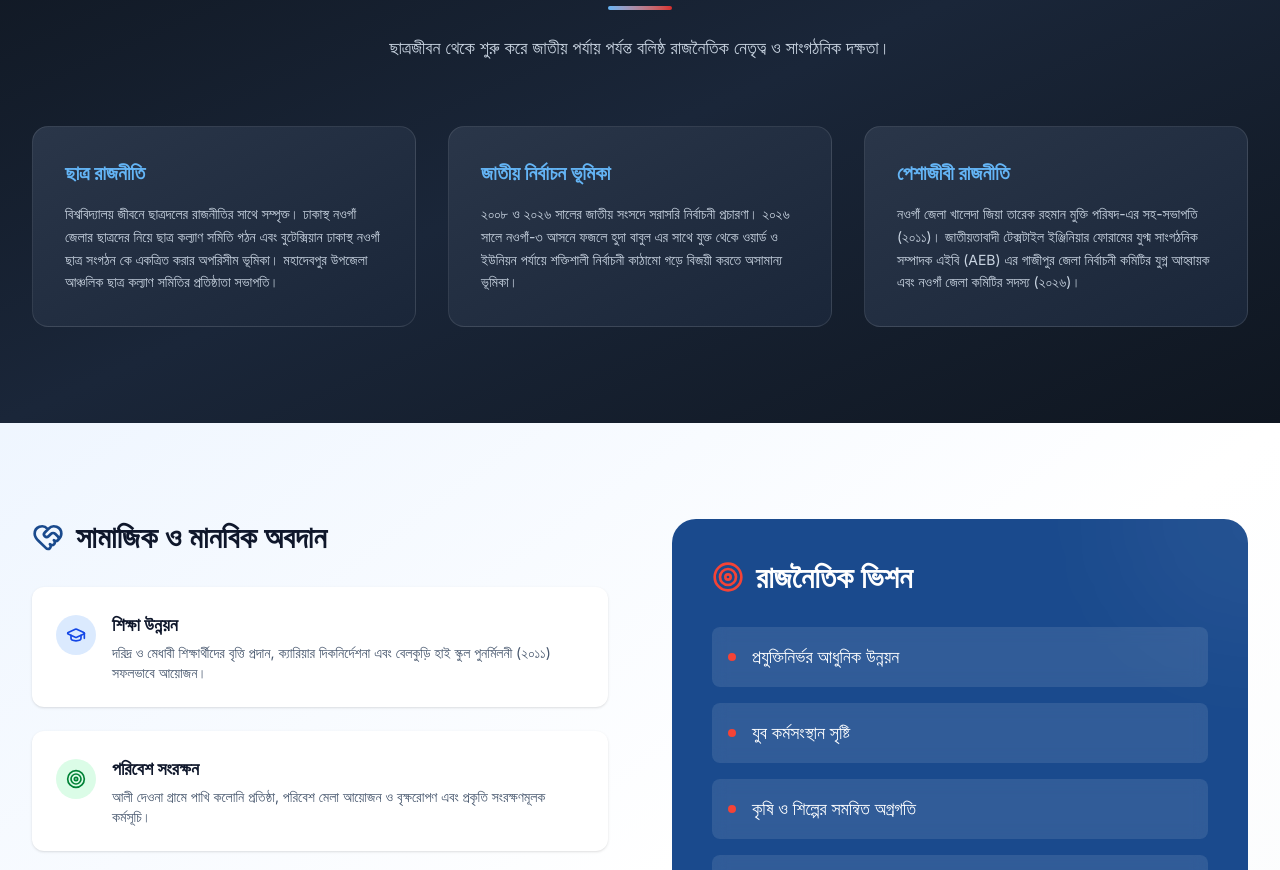
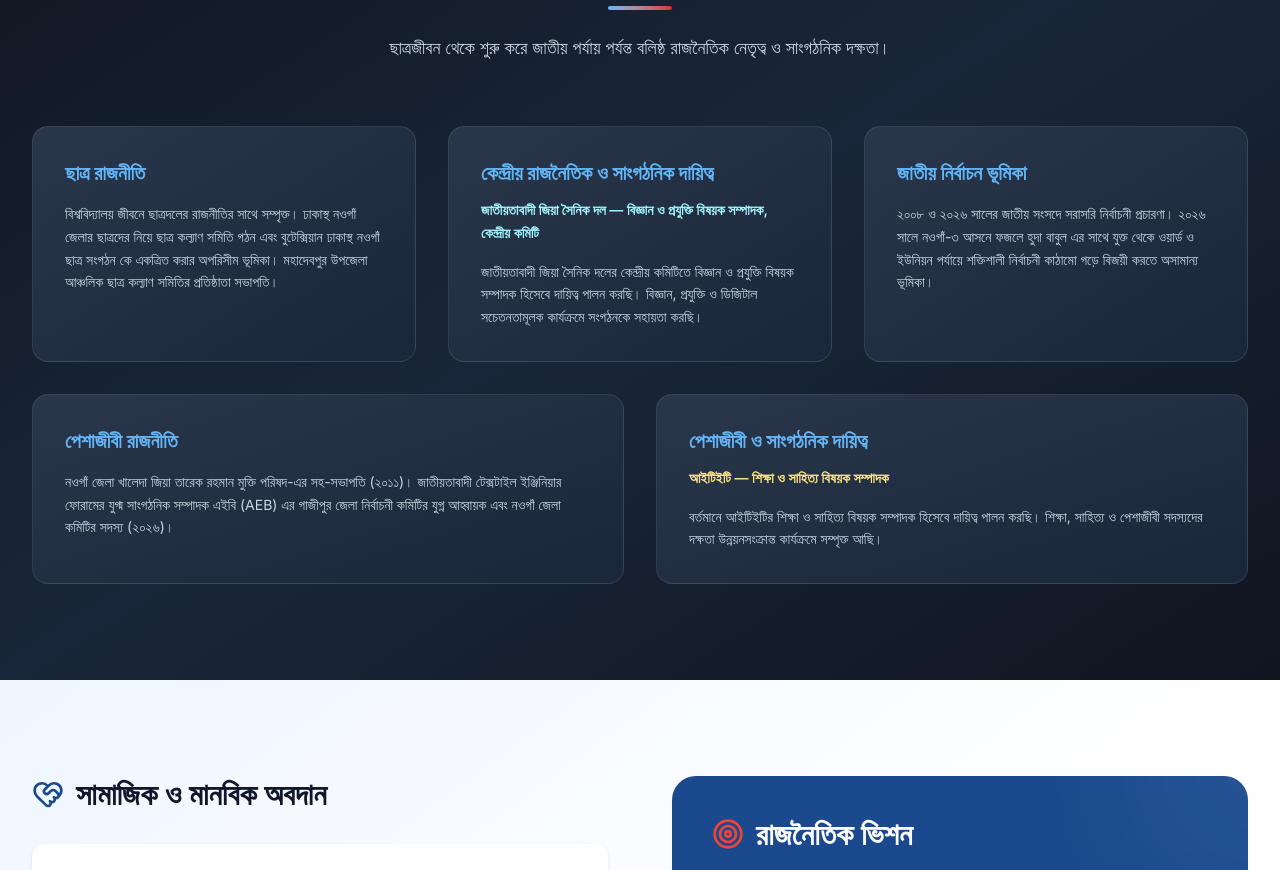
Before and after one commit to mushfikur-dwip/faisal, a React (Vite) app: page / in a window 1280 px wide. Shown: the part 2360-3230 px from the top of the page. Built offline with nearby package versions, Linux system fonts and the light colour scheme; no server answers; a web font is replaced by a local one.

Commit message:
feat: enhance political experience section with additional roles and improved layout

```diff
--- a/src/HomePage.tsx
+++ b/src/HomePage.tsx
@@ -241,13 +241,13 @@ export default function HomePage({ galleryItems, onGalleryUpdate }: HomePageProp
             <p className="text-slate-300 text-lg">ছাত্রজীবন থেকে শুরু করে জাতীয় পর্যায় পর্যন্ত বলিষ্ঠ রাজনৈতিক নেতৃত্ব ও সাংগঠনিক দক্ষতা।</p>
           </div>
 
-          <div className="grid md:grid-cols-2 lg:grid-cols-3 gap-8">
+          <div className="grid md:grid-cols-2 lg:grid-cols-6 gap-8">
             <motion.div
               initial={{ opacity: 0, y: 20 }}
               whileInView={{ opacity: 1, y: 0 }}
               transition={{ duration: 0.5 }}
               viewport={{ once: true }}
-              className="bg-linear-to-br from-[#2a3649] to-[#1a2639] p-8 rounded-2xl border border-white/10 hover:border-blue-400/50 hover:shadow-xl hover:shadow-blue-500/20 transition-all duration-300 transform hover:scale-105">
+              className="lg:col-span-2 bg-linear-to-br from-[#2a3649] to-[#1a2639] p-8 rounded-2xl border border-white/10 hover:border-blue-400/50 hover:shadow-xl hover:shadow-blue-500/20 transition-all duration-300 transform hover:scale-105">
               <h3 className="text-xl font-bold text-[#64b5f6] mb-4">ছাত্র রাজনীতি</h3>
               <p className="text-slate-300 text-sm leading-relaxed">
                 বিশ্ববিদ্যালয় জীবনে ছাত্রদলের রাজনীতির সাথে সম্পৃক্ত। ঢাকাস্থ নওগাঁ জেলার ছাত্রদের নিয়ে ছাত্র কল্যাণ সমিতি গঠন এবং বুটেক্সিয়ান ঢাকাস্থ নওগাঁ ছাত্র সংগঠন কে একত্রিত করার অপরিসীম ভূমিকা। মহাদেবপুর উপজেলা আঞ্চলিক ছাত্র কল্যাণ সমিতির প্রতিষ্ঠাতা সভাপতি।
@@ -259,7 +259,22 @@ export default function HomePage({ galleryItems, onGalleryUpdate }: HomePageProp
               whileInView={{ opacity: 1, y: 0 }}
               transition={{ duration: 0.5, delay: 0.1 }}
               viewport={{ once: true }}
-              className="bg-linear-to-br from-[#2a3649] to-[#1a2639] p-8 rounded-2xl border border-white/10 hover:border-red-400/50 hover:shadow-xl hover:shadow-red-500/20 transition-all duration-300 transform hover:scale-105">
+              className="lg:col-span-2 bg-linear-to-br from-[#2a3649] to-[#1a2639] p-8 rounded-2xl border border-white/10 hover:border-cyan-400/50 hover:shadow-xl hover:shadow-cyan-500/20 transition-all duration-300 transform hover:scale-105">
+              <h3 className="text-xl font-bold text-[#64b5f6] mb-3">কেন্দ্রীয় রাজনৈতিক ও সাংগঠনিক দায়িত্ব</h3>
+              <p className="text-cyan-200 font-semibold text-sm leading-relaxed mb-4">
+                জাতীয়তাবাদী জিয়া সৈনিক দল — বিজ্ঞান ও প্রযুক্তি বিষয়ক সম্পাদক, কেন্দ্রীয় কমিটি
+              </p>
+              <p className="text-slate-300 text-sm leading-relaxed">
+                জাতীয়তাবাদী জিয়া সৈনিক দলের কেন্দ্রীয় কমিটিতে বিজ্ঞান ও প্রযুক্তি বিষয়ক সম্পাদক হিসেবে দায়িত্ব পালন করছি। বিজ্ঞান, প্রযুক্তি ও ডিজিটাল সচেতনতামূলক কার্যক্রমে সংগঠনকে সহায়তা করছি।
+              </p>
+            </motion.div>
+
+            <motion.div
+              initial={{ opacity: 0, y: 20 }}
+              whileInView={{ opacity: 1, y: 0 }}
+              transition={{ duration: 0.5, delay: 0.2 }}
+              viewport={{ once: true }}
+              className="lg:col-span-2 bg-linear-to-br from-[#2a3649] to-[#1a2639] p-8 rounded-2xl border border-white/10 hover:border-red-400/50 hover:shadow-xl hover:shadow-red-500/20 transition-all duration-300 transform hover:scale-105">
               <h3 className="text-xl font-bold text-[#64b5f6] mb-4">জাতীয় নির্বাচন ভূমিকা</h3>
               <p className="text-slate-300 text-sm leading-relaxed">
                 ২০০৮ ও ২০২৬ সালের জাতীয় সংসদে সরাসরি নির্বাচনী প্রচারণা। ২০২৬ সালে নওগাঁ-৩ আসনে ফজলে হুদা বাবুল এর সাথে যুক্ত থেকে ওয়ার্ড ও ইউনিয়ন পর্যায়ে শক্তিশালী নির্বাচনী কাঠামো গড়ে বিজয়ী করতে অসামান্য ভূমিকা।
@@ -269,12 +284,27 @@ export default function HomePage({ galleryItems, onGalleryUpdate }: HomePageProp
             <motion.div
               initial={{ opacity: 0, y: 20 }}
               whileInView={{ opacity: 1, y: 0 }}
-              transition={{ duration: 0.5, delay: 0.2 }}
+              transition={{ duration: 0.5, delay: 0.3 }}
               viewport={{ once: true }}
-              className="bg-linear-to-br from-[#2a3649] to-[#1a2639] p-8 rounded-2xl border border-white/10 hover:border-purple-400/50 hover:shadow-xl hover:shadow-purple-500/20 transition-all duration-300 transform hover:scale-105">
+              className="lg:col-span-3 bg-linear-to-br from-[#2a3649] to-[#1a2639] p-8 rounded-2xl border border-white/10 hover:border-purple-400/50 hover:shadow-xl hover:shadow-purple-500/20 transition-all duration-300 transform hover:scale-105">
               <h3 className="text-xl font-bold text-[#64b5f6] mb-4">পেশাজীবী রাজনীতি</h3>
               <p className="text-slate-300 text-sm leading-relaxed">
                 নওগাঁ জেলা খালেদা জিয়া তারেক রহমান মুক্তি পরিষদ-এর সহ-সভাপতি (২০১১)। জাতীয়তাবাদী টেক্সটাইল ইঞ্জিনিয়ার ফোরামের যুগ্ম সাংগঠনিক সম্পাদক এইবি (AEB) এর গাজীপুর জেলা নির্বাচনী কমিটির যুগ্ন আহ্বায়ক এবং নওগাঁ জেলা কমিটির সদস্য (২০২৬)।
+              </p>
+            </motion.div>
+
+            <motion.div
+              initial={{ opacity: 0, y: 20 }}
+              whileInView={{ opacity: 1, y: 0 }}
+              transition={{ duration: 0.5, delay: 0.4 }}
+              viewport={{ once: true }}
+              className="lg:col-span-3 bg-linear-to-br from-[#2a3649] to-[#1a2639] p-8 rounded-2xl border border-white/10 hover:border-amber-400/50 hover:shadow-xl hover:shadow-amber-500/20 transition-all duration-300 transform hover:scale-105">
+              <h3 className="text-xl font-bold text-[#64b5f6] mb-3">পেশাজীবী ও সাংগঠনিক দায়িত্ব</h3>
+              <p className="text-amber-200 font-semibold text-sm leading-relaxed mb-4">
+                আইটিইটি — শিক্ষা ও সাহিত্য বিষয়ক সম্পাদক
+              </p>
+              <p className="text-slate-300 text-sm leading-relaxed">
+                বর্তমানে আইটিইটির শিক্ষা ও সাহিত্য বিষয়ক সম্পাদক হিসেবে দায়িত্ব পালন করছি। শিক্ষা, সাহিত্য ও পেশাজীবী সদস্যদের দক্ষতা উন্নয়নসংক্রান্ত কার্যক্রমে সম্পৃক্ত আছি।
               </p>
             </motion.div>
           </div>
```
